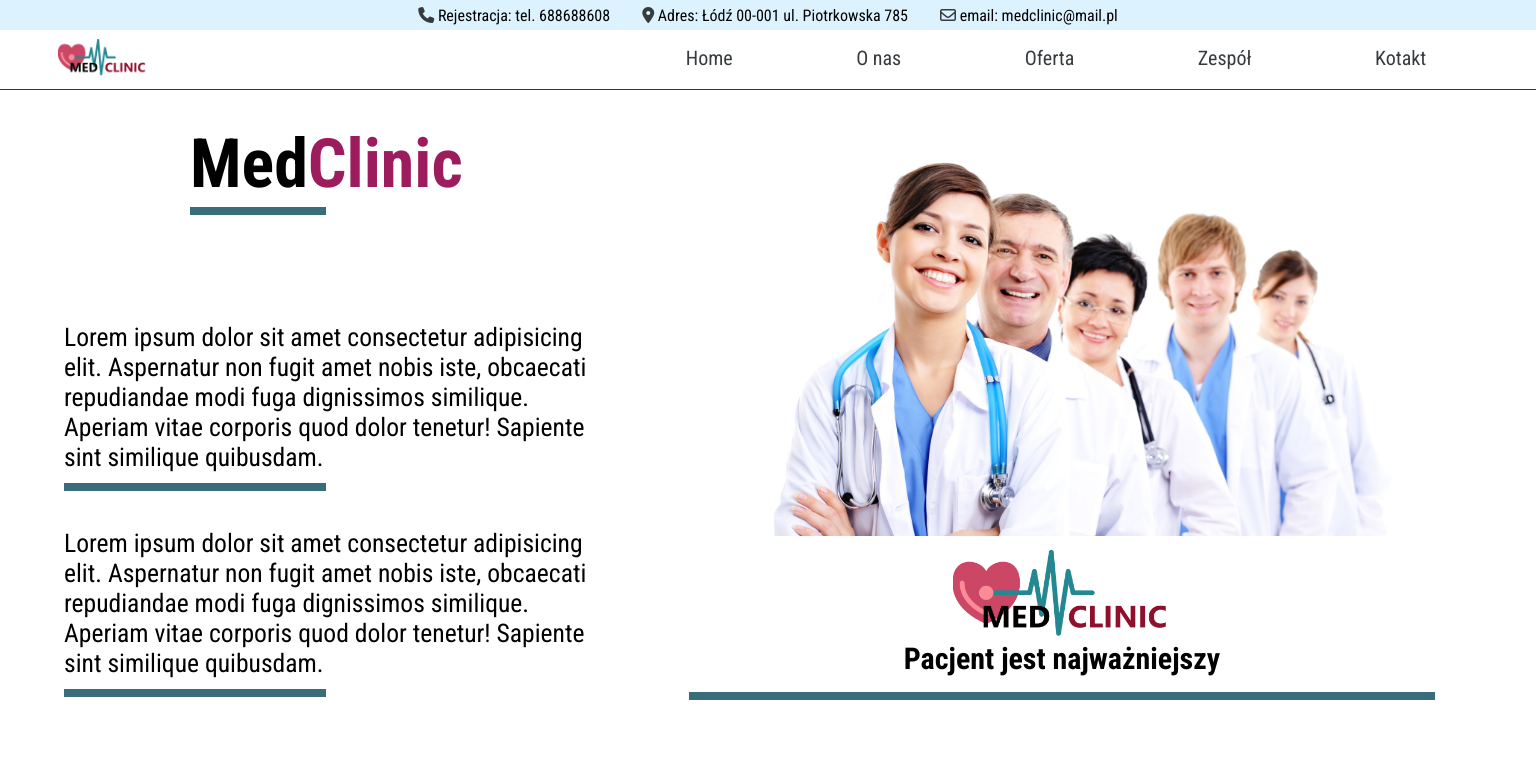
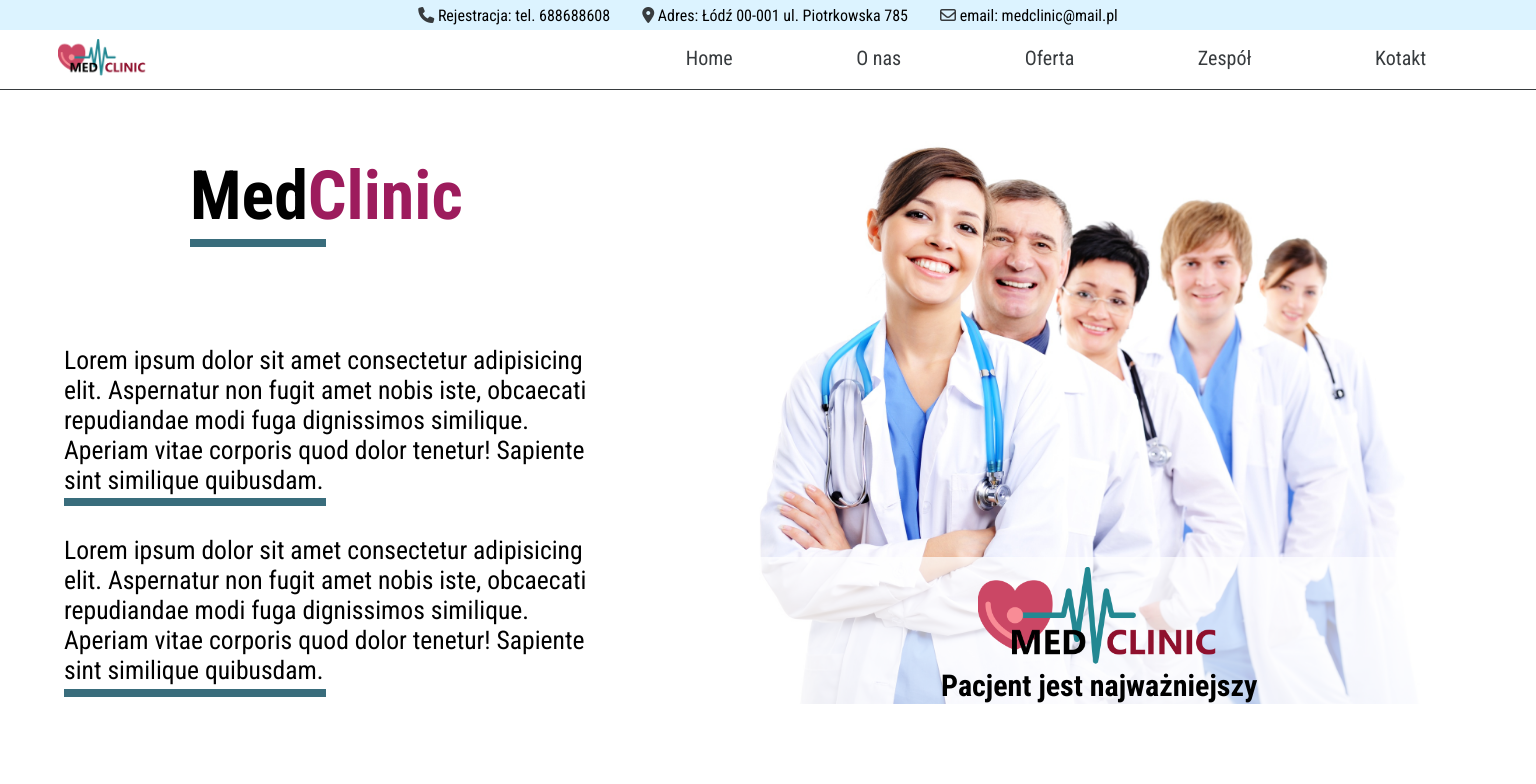
Before and after one commit to Scorpion19702022/Clinic-live, a website: page index.html in a window 1536 px wide. Shown: the top 784 px of the page. Drawn offline with Linux system fonts and the light colour scheme; a web font is replaced by a local one.

Commit message:
Add files via upload
corrected in section home

```diff
--- a/sass/_xlarge.scss
+++ b/sass/_xlarge.scss
@@ -17,7 +17,8 @@
 			&__text {
 				display: flex;
 				flex-direction: column;
-				align-self: flex-end;
+				justify-content: space-between;
+				padding-bottom: 0.4em;
 				p {
 					font-size: 1.6em;
 				}
@@ -30,20 +31,30 @@
 		.image {
 			width: 55%;
 			height: 100%;
-			padding: 4em 2em;
+			padding: 4em 1em;
 			img {
-				height: 75%;
+				width: 100%;
+				height: 72%;
 				object-fit: cover;
-				object-position: 480%;
+				object-position: 130%;
 				// object-position: left;
 			}
 			&__info {
 				width: 100%;
+				height: 25%;
 				position: relative;
 				align-items: center;
 				justify-content: center;
 				padding-bottom: 1em;
 				border-bottom: 0.5em solid #396d7c;
+				.logo {
+					position: absolute;
+					top: 5%;
+				}
+				h1 {
+					padding-bottom: 0;
+					padding-top: 2em;
+				}
 			}
 		}
 	}
--- a/sass/_xxlarge.scss
+++ b/sass/_xxlarge.scss
@@ -20,6 +20,7 @@
 	.sectionhome {
 		padding: 4em 2em 2em 2em;
 		.info {
+			padding-top: 6em;
 			&__heading {
 				&--head {
 					font-size: 6.8rem;
@@ -33,9 +34,32 @@
 			}
 		}
 		.image {
-			padding-bottom: 6em;
+			// width: 70%;
+			position: relative;
 			img {
+				width: 100%;
+				height: 100%;
 				object-position: top;
+				object-position: 26%;
+				object-fit: cover;
+			}
+			&__info {
+				position: absolute;
+				padding: 0.2em;
+				right: 0%;
+				bottom: 2%;
+				display: flex;
+				flex-direction: column;
+				align-items: center;
+				justify-content: space-around;
+				width: 100%;
+				height: 28%;
+				background-color: var(--color-whiteBlend);
+				border-bottom: none;
+				.logo {
+					display: flex;
+					justify-content: center;
+				}
 			}
 		}
 	}
```
Also changed, not shown: css/style.css, 1 other file.
